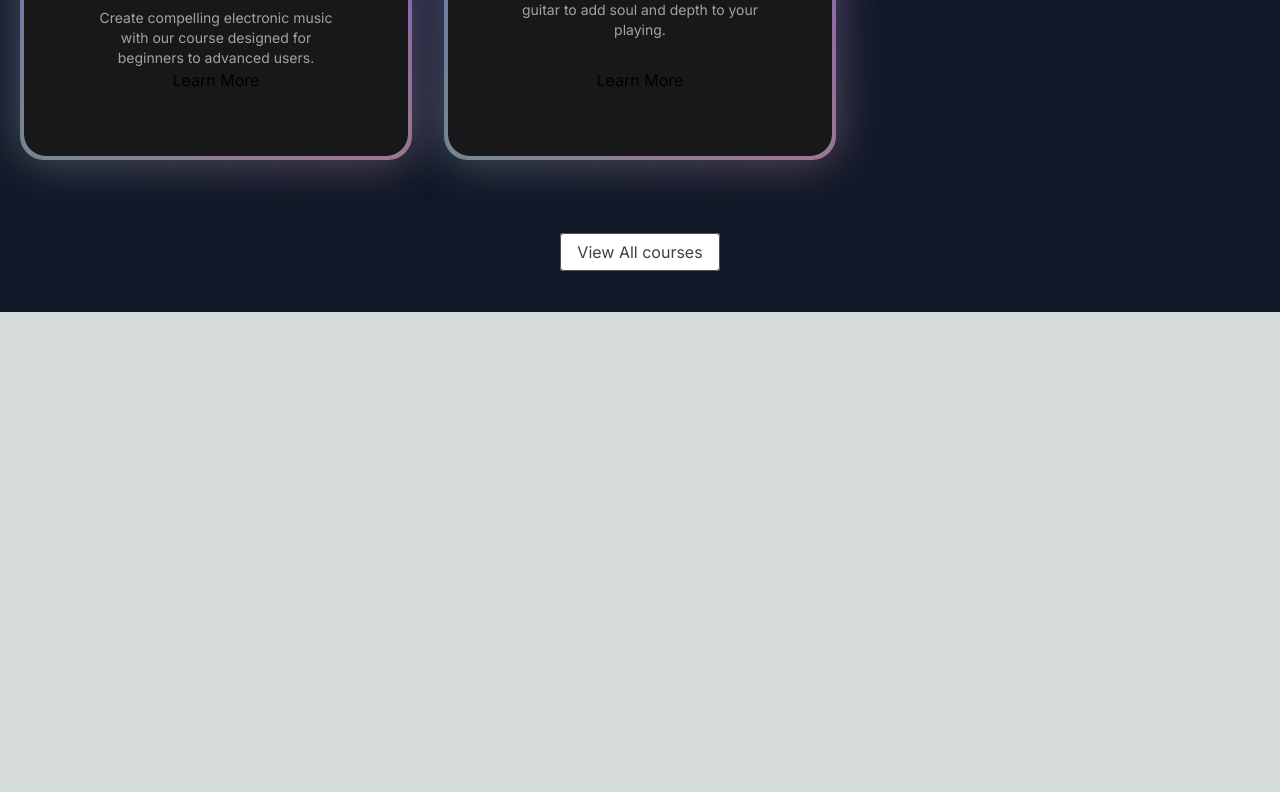
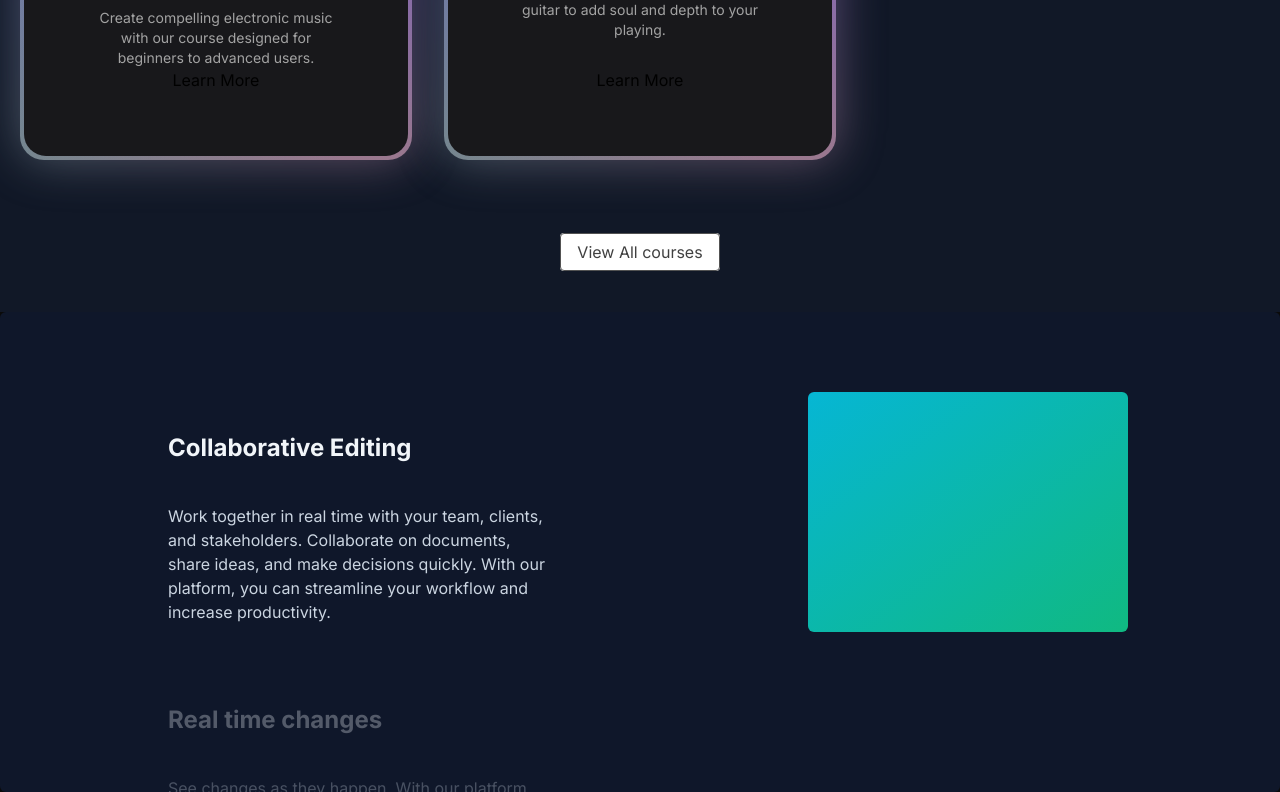
Before and after one commit to sanjaraiy/Nextjs_Project, a Next.js app: page / in a window 1280 px wide. Shown: the part 1272-2064 px from the top of the page. Before the commit the page ends 1584 px from the top, so only its background shows below. Built offline with nearby package versions, Linux system fonts and the light colour scheme.

Commit message:
added WhyChooseUs component

```diff
--- a/package.json
+++ b/package.json
@@ -14,7 +14,8 @@
     "next": "14.2.3",
     "react": "^18",
     "react-dom": "^18",
-    "tailwind-merge": "^2.3.0"
+    "tailwind-merge": "^2.3.0",
+    "tailwind-scrollbar-hide": "^1.1.7"
   },
   "devDependencies": {
     "@types/node": "^20",
--- a/src/app/page.tsx
+++ b/src/app/page.tsx
@@ -1,5 +1,6 @@
 import FeaturesCourses from "@/components/FeaturesCourses";
 import HeroSection from "@/components/HeroSection";
+import WhyChooseUs from "@/components/WhyChooseUs";
 
 
 export default function Home() {
@@ -7,10 +8,7 @@
      <main className="min-h-screen bg-black/[0.96] antialiased bg-grid-white/[0.02]">
         <HeroSection></HeroSection>
         <FeaturesCourses></FeaturesCourses>
-
-
-
-
+        <WhyChooseUs></WhyChooseUs>
      </main>
   );
 }
--- /dev/null
+++ b/src/components/WhyChooseUs.tsx
@@ -0,0 +1,40 @@
+"use client";
+import { StickyScroll } from "./ui/sticky-scroll-reveal";
+
+const content = [
+    {
+      title: "Collaborative Editing",
+      description:
+        "Work together in real time with your team, clients, and stakeholders. Collaborate on documents, share ideas, and make decisions quickly. With our platform, you can streamline your workflow and increase productivity.",
+
+
+    },
+    {
+      title: "Real time changes",
+      description:
+        "See changes as they happen. With our platform, you can track every modification in real time. No more confusion about the latest version of your project. Say goodbye to the chaos of version control and embrace the simplicity of real-time updates.",
+
+    },
+    {
+      title: "Version control",
+      description:
+        "Experience real-time updates and never stress about version control again. Our platform ensures that you're always working on the most recent version of your project, eliminating the need for constant manual updates. Stay in the loop, keep your team aligned, and maintain the flow of your work without any interruptions.",
+
+    },
+    {
+      title: "Running out of content",
+      description:
+        "Experience real-time updates and never stress about version control again. Our platform ensures that you're always working on the most recent version of your project, eliminating the need for constant manual updates. Stay in the loop, keep your team aligned, and maintain the flow of your work without any interruptions.",
+
+    },
+  ];
+
+function WhyChooseUs() {
+  return (
+    <div>
+        <StickyScroll content={content}></StickyScroll>
+    </div>
+  )
+}
+
+export default WhyChooseUs
--- /dev/null
+++ b/src/components/ui/sticky-scroll-reveal.tsx
@@ -0,0 +1,105 @@
+"use client";
+import React, { useRef } from "react";
+import { useMotionValueEvent, useScroll } from "framer-motion";
+import { motion } from "framer-motion";
+import { cn } from "@/utils/cn";
+
+export const StickyScroll = ({
+  content,
+  contentClassName,
+}: {
+  content: {
+    title: string;
+    description: string;
+    content?: React.ReactNode | any;
+  }[];
+  contentClassName?: string;
+}) => {
+  const [activeCard, setActiveCard] = React.useState(0);
+  const ref = useRef<any>(null);
+  const { scrollYProgress } = useScroll({
+    // uncomment line 22 and comment line 23 if you DONT want the overflow container and want to have it change on the entire page scroll
+    // target: ref
+    container: ref,
+    offset: ["start start", "end start"],
+  });
+  const cardLength = content.length;
+
+  useMotionValueEvent(scrollYProgress, "change", (latest) => {
+    const cardsBreakpoints = content.map((_, index) => index / cardLength);
+    const closestBreakpointIndex = cardsBreakpoints.reduce(
+      (acc, breakpoint, index) => {
+        const distance = Math.abs(latest - breakpoint);
+        if (distance < Math.abs(latest - cardsBreakpoints[acc])) {
+          return index;
+        }
+        return acc;
+      },
+      0
+    );
+    setActiveCard(closestBreakpointIndex);
+  });
+
+  const backgroundColors = [
+    "var(--slate-900)",
+    "var(--black)",
+    "var(--neutral-900)",
+  ];
+  const linearGradients = [
+    "linear-gradient(to bottom right, var(--cyan-500), var(--emerald-500))",
+    "linear-gradient(to bottom right, var(--pink-500), var(--indigo-500))",
+    "linear-gradient(to bottom right, var(--orange-500), var(--yellow-500))",
+  ];
+  return (
+    <motion.div
+      animate={{
+        backgroundColor: backgroundColors[activeCard % backgroundColors.length],
+      }}
+      className="h-[30rem] overflow-y-auto flex justify-center relative space-x-60  scrollbar-hide rounded-md p-10"
+      ref={ref}
+    >
+      <div className="div relative flex items-start px-4">
+        <div className="max-w-2xl">
+          {content.map((item, index) => (
+            <div key={item.title + index} className="my-20">
+              <motion.h2
+                initial={{
+                  opacity: 0,
+                }}
+                animate={{
+                  opacity: activeCard === index ? 1 : 0.3,
+                }}
+                className="text-2xl font-bold text-slate-100"
+              >
+                {item.title}
+              </motion.h2>
+              <motion.p
+                initial={{
+                  opacity: 0,
+                }}
+                animate={{
+                  opacity: activeCard === index ? 1 : 0.3,
+                }}
+                className="text-kg text-slate-300 max-w-sm mt-10"
+              >
+                {item.description}
+              </motion.p>
+            </div>
+          ))}
+          <div className="h-40" />
+        </div>
+      </div>
+      <motion.div
+        animate={{
+          background: linearGradients[activeCard % linearGradients.length],
+        }}
+        className={cn(
+          "hidden lg:block h-60 w-80 rounded-md bg-white sticky top-10 overflow-hidden",
+          contentClassName
+        )}
+      >
+        {content[activeCard].content ?? null}
+      </motion.div>
+    </motion.div>
+  );
+};
--- a/tailwind.config.ts
+++ b/tailwind.config.ts
@@ -38,6 +38,9 @@
   },
   plugins: [
     addVariablesForColors,
+    require('tailwind-scrollbar-hide')
+
+
   ],
 };
 
@@ -51,4 +54,7 @@
     ":root": newVars,
   });
 }
+
+
+
 export default config;
```
Also changed, not shown: 1 other file (tests, documents, lock files or other folders).
